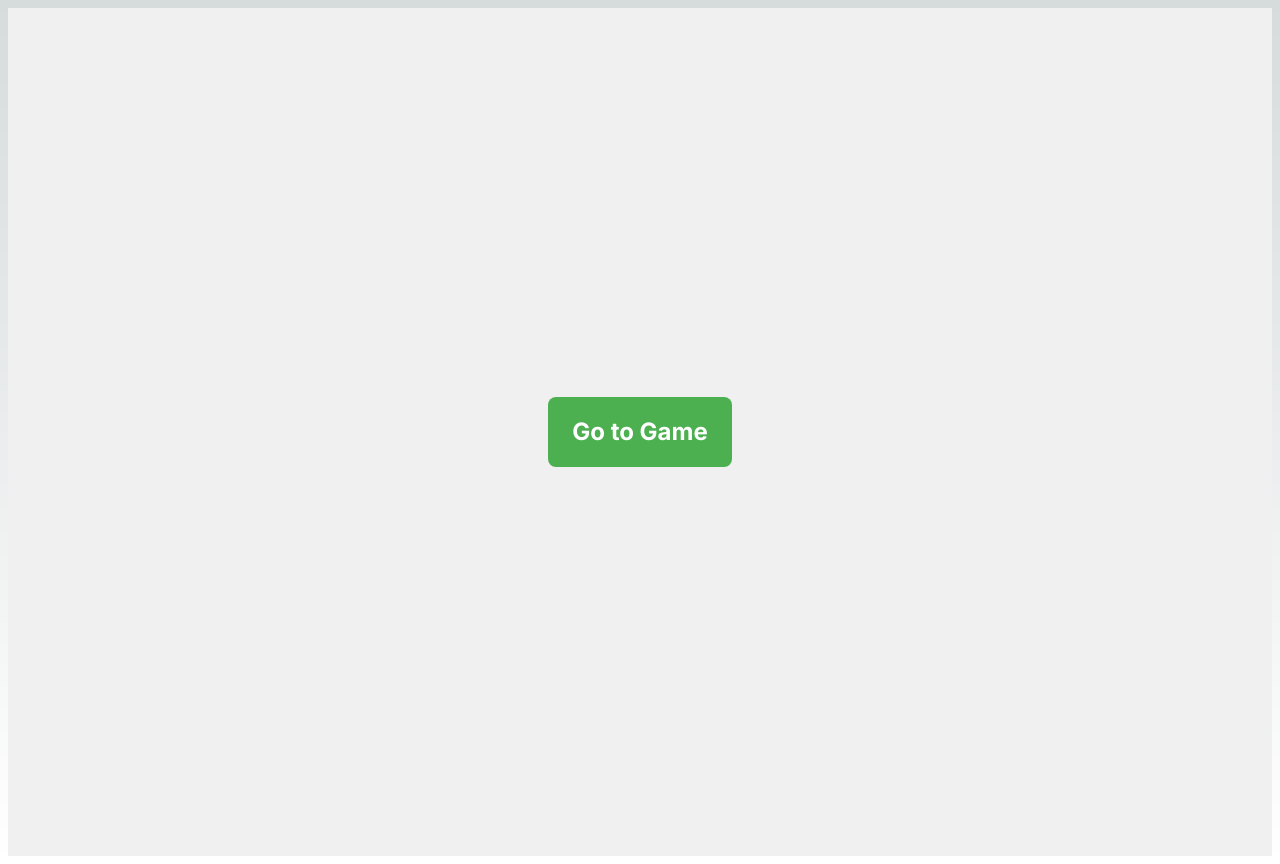
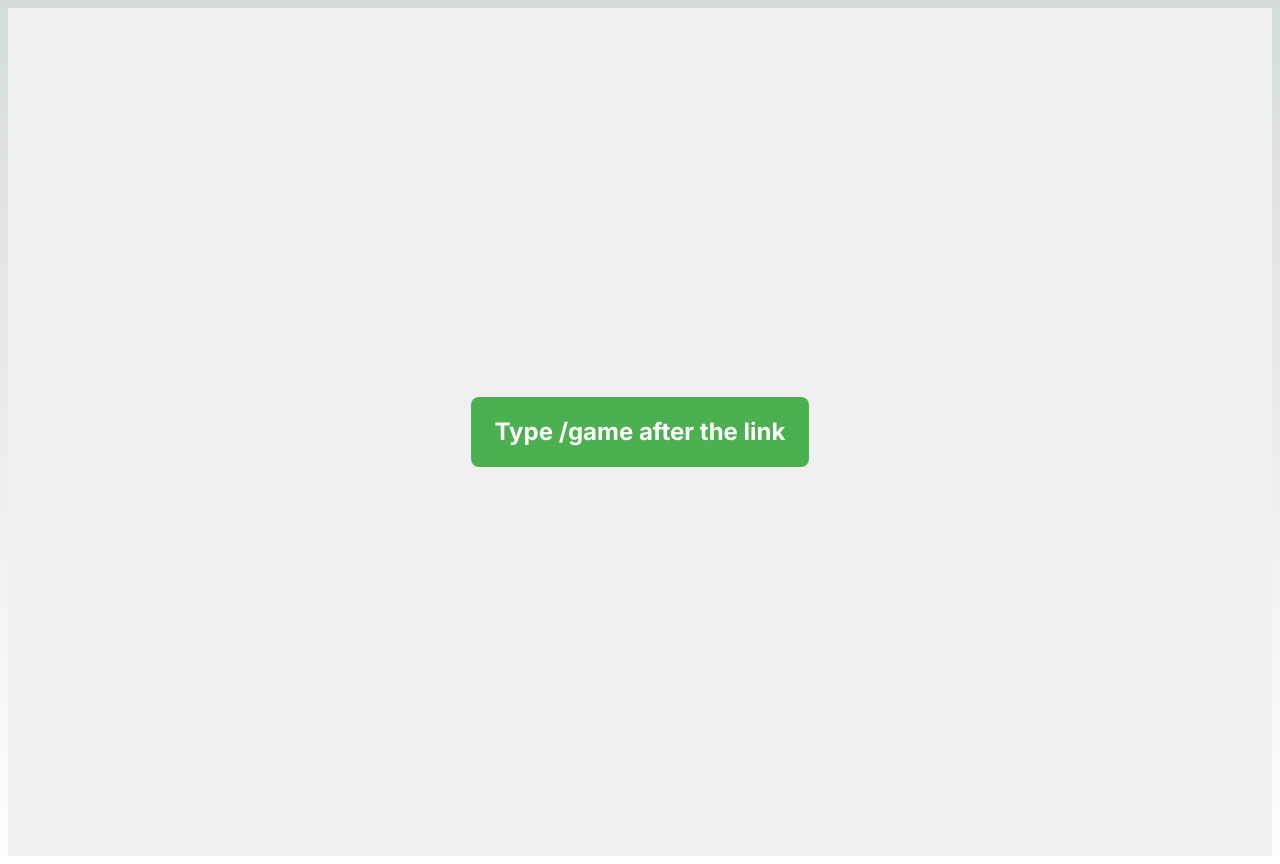
Before and after one commit to ahl1u/battleship, a Next.js app in the folder battleship-game/: page / in a window 1280 px wide. Built offline with nearby package versions, Linux system fonts and the light colour scheme.

Commit message:
done, added better computer, fixed small bugs

```diff
--- a/battleship-game/package.json
+++ b/battleship-game/package.json
@@ -16,10 +16,12 @@
     "eslint": "8.43.0",
     "eslint-config-next": "13.4.7",
     "next": "^13.4.7",
+    "next.js": "^1.0.3",
     "postcss": "8.4.24",
     "react": "18.2.0",
     "react-dom": "18.2.0",
     "tailwindcss": "3.3.2",
-    "typescript": "5.1.3"
+    "typescript": "5.1.3",
+    "vercel": "^31.0.1"
   }
 }
--- a/battleship-game/src/app/page.tsx
+++ b/battleship-game/src/app/page.tsx
@@ -1,9 +1,7 @@
 export default function Home() {
   return (
     <div className="container">
-      <a href="/game" className="btn">
-        Go to Game
-      </a>
+      <p className="btn">Type /game after the link</p>
     </div>
   );
 }
```
Also changed, not shown: 1 other file (tests, documents, lock files or other folders).
